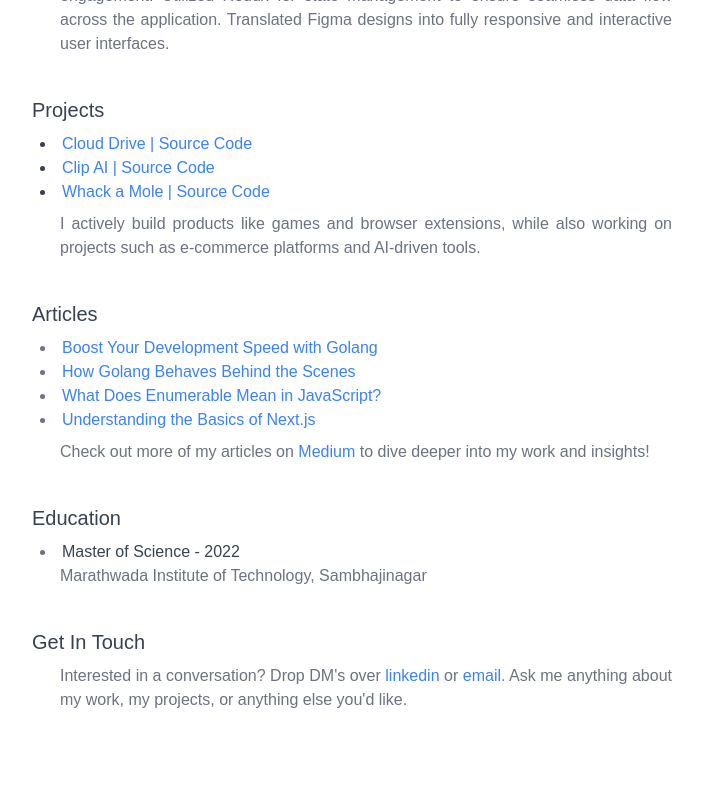
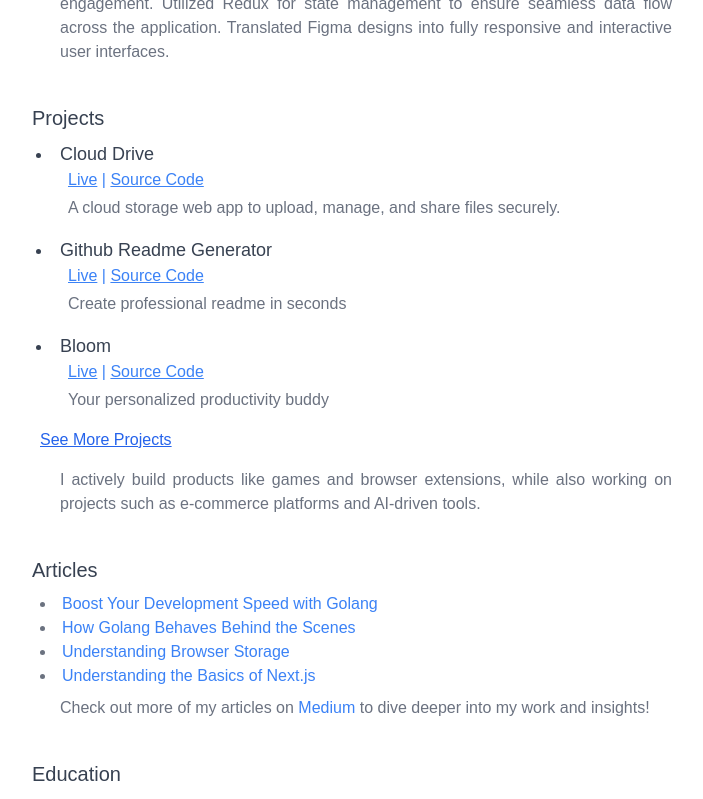
Before and after one commit to AshwiniParaye1/Portfolio3, a Next.js app: page / in a window 1280 px wide. Shown: the part 640-1439 px from the top of the page, without its empty margins (288-991 px from the left). Before the commit the page ends 1416 px from the top, so only its background shows below. Built offline with nearby package versions, Linux system fonts and the light colour scheme; a web font is replaced by a local one.

Commit message:
update projects section

```diff
--- a/app/components/Articles.jsx
+++ b/app/components/Articles.jsx
@@ -33,7 +33,7 @@ const Articles = () => {
             href="https://blog.stackademic.com/what-does-enumerable-mean-in-javascript-explained-simply-b3e52d00f621"
             target="_blank"
           >
-            What Does Enumerable Mean in JavaScript?
+            Understanding Browser Storage
           </Link>
         </span>
       </li>
--- a/app/components/Education.jsx
+++ b/app/components/Education.jsx
@@ -9,7 +9,7 @@ const Education = () => {
       <li className="pl-2 text-gray-500">
         <span className=" text-gray-700">Master of Science - 2022</span>
         <p className="pl-5 text-gray-500">
-          Marathwada Institute of Technology, Sambhajinagar
+          Marathwada Institute of Technology, Sambhajinagar, MH.
         </p>
       </li>
     </div>
--- a/app/components/Experience.jsx
+++ b/app/components/Experience.jsx
@@ -18,7 +18,7 @@ const Experience = () => {
           debugging and optimization.
         </p>
       </li>
-      <li className="pl-2 pt-2 text-gray-700">
+      <li className="pl-2 pt-4 text-gray-700">
         <span>Software Engineer | @Infosys</span>
         <p className="pl-5 text-gray-700">June 2021 - Nov 2022 | Pune, IN</p>
         <p className="pl-5 text-gray-500 text-justify">
--- a/app/components/GetInTouch.jsx
+++ b/app/components/GetInTouch.jsx
@@ -8,18 +8,19 @@ const GetInTouch = () => {
     <div>
       <h1 className="text-xl mb-2 text-gray-700">Get In Touch</h1>
       <p className="pl-7 text-gray-500 text-justify">
-        Interested in a conversation? Drop DM's over
+        I'd love to hear from you. Whether you have a question or just want to
+        talk about tech, my work, projects, or anything else you'd like. Just
+        Drop a message over{" "}
         <span className="text-blue-500 hover:text-blue-700">
           <Link href="https://www.linkedin.com/in/ashwini-paraye/">
             {" "}
-            linkedin{" "}
+            Linkedin{" "}
           </Link>
         </span>
         or{" "}
         <span className="text-blue-500 hover:text-blue-700">
-          <Link href="mailto:ashwiniparaye1@gmail.com"> email. </Link>
+          <Link href="mailto:ashwiniparaye1@gmail.com"> Email. </Link>
         </span>
-        Ask me anything about my work, my projects, or anything else you'd like.
       </p>
     </div>
   );
--- a/app/components/Projects.jsx
+++ b/app/components/Projects.jsx
@@ -1,59 +1,74 @@
-//component/Projects.jsx
+"use client";
 
 import Link from "next/link";
 import React from "react";
 
 const Projects = () => {
+  const initialProjects = [
+    {
+      title: "Cloud Drive",
+      liveLink: "https://icloud-drive.vercel.app/sign-in/",
+      codeLink: "https://github.com/AshwiniParaye1/CloudDrive",
+      description:
+        "A cloud storage web app to upload, manage, and share files securely.",
+    },
+    {
+      title: "Github Readme Generator",
+      liveLink: "https://readme-generator1.vercel.app/",
+      codeLink: "https://github.com/AshwiniParaye1/Github-Readme-Generator",
+      description: "Create professional readme in seconds",
+    },
+    {
+      title: "Bloom",
+      liveLink: "https://www.bloomwithin.site/",
+      codeLink: "https://github.com/AshwiniParaye1/Bloom",
+      description: "Your personalized productivity buddy",
+    },
+  ];
+
   return (
     <div>
-      <h1 className="text-xl  mb-2 text-gray-700">Projects</h1>
-      <li className="pl-2 text-gray-700">
-        <span className="text-blue-500 hover:text-blue-700 ">
-          <Link href="https://icloud-drive.vercel.app/sign-in/" target="_blank">
-            Cloud Drive |
-          </Link>{" "}
-        </span>
-
-        <span className=" text-blue-500 hover:text-blue-700">
+      <h1 className="text-xl mb-2 text-gray-700">Projects</h1>
+      <ul className="list-disc pl-5">
+        {initialProjects.map((project, index) => (
+          <li key={index} className="pl-2 mb-4 text-gray-700 text-justify">
+            <div className="font-medium text-lg">{project.title}</div>
+            <div className="pl-2 text-blue-500">
+              {project.liveLink && (
                 <Link
-            href="https://github.com/AshwiniParaye1/CloudDrive"
+                  href={project.liveLink}
                   target="_blank"
+                  className="hover:text-blue-700 underline"
+                >
+                  Live
+                </Link>
+              )}
+              {project.liveLink && project.codeLink && " | "}
+              {project.codeLink && (
+                <Link
+                  href={project.codeLink}
+                  target="_blank"
+                  className="hover:text-blue-700 underline"
                 >
                   Source Code
                 </Link>
-        </span>
+              )}
+            </div>
+            <div className="pl-2 text-gray-500 mt-1">{project.description}</div>
           </li>
-      <li className="pl-2 text-gray-700">
-        <span className="text-blue-500 hover:text-blue-700">
-          <Link href={"https://clip-ai.vercel.app/"} target="_blank">
-            Clip AI |
-          </Link>{" "}
-        </span>
-        <span className="text-blue-500 hover:text-blue-700">
+        ))}
+      </ul>
+
+      <div className="pl-2 mt-3">
         <Link
-            href={"https://github.com/AshwiniParaye1/AI-Video-Generator"}
-            target="_blank"
+          href="/projects"
+          className="text-blue-600 hover:text-blue-800 underline"
         >
-            Source Code
+          See More Projects
         </Link>
-        </span>
-      </li>
-      <li className="pl-2 text-gray-700">
-        <span className=" text-blue-500 hover:text-blue-700">
-          <Link href={"https://1whackamole.netlify.app/"} target="_blank">
-            Whack a Mole |
-          </Link>{" "}
-        </span>
-        <span className=" text-blue-500 hover:text-blue-700">
-          <Link
-            href={"https://github.com/AshwiniParaye1/Whack-a-mole"}
-            target="_blank"
-          >
-            Source Code
-          </Link>
-        </span>
-      </li>
-      <p className="mt-2 pl-7 text-gray-500 text-justify">
+      </div>
+
+      <p className="mt-4 pl-7 text-gray-500 text-justify">
         I actively build products like games and browser extensions, while also
         working on projects such as e-commerce platforms and AI-driven tools.
       </p>
--- /dev/null
+++ b/app/projects/page.jsx
@@ -0,0 +1,104 @@
+// projects/page.jsx
+
+"use client";
+
+import Link from "next/link";
+import React from "react";
+import { MdArrowBackIosNew } from "react-icons/md";
+
+const ProjectsPage = () => {
+  const moreProjects = [
+    {
+      title: "Github Issue Tracker",
+      liveLink: "https://issue-trackerr1.vercel.app/",
+      codeLink: "https://github.com/AshwiniParaye1/Issue-Tracker",
+      description:
+        "GitHub Issue Explorer that fetches and analyzes up to 1000 recent issues from any repository, providing detailed insights like status counts, weekly metrics, and closure rates.",
+    },
+    {
+      title: "Clip AI",
+      liveLink: "https://clip-ai.vercel.app/",
+      codeLink: "https://github.com/AshwiniParaye1/AI-Video-Generator",
+      description:
+        "An AI-powered tool to generate video clips from prompts automatically.",
+    },
+    {
+      title: "Whack a Mole",
+      liveLink: "https://1whackamole.netlify.app/",
+      codeLink: "https://github.com/AshwiniParaye1/Whack-a-mole",
+      description: "A classic fast-paced arcade game built with JavaScript.",
+    },
+    {
+      title: "Webpage Summarizer",
+      codeLink: "https://github.com/AshwiniParaye1/AI-Summarizer",
+      description:
+        "A classic and fun game built using JavaScript, where you need to whack the moles as they pop up, scoring points for every successful hit!",
+    },
+    {
+      title: "Snapshotz",
+      codeLink: "https://github.com/AshwiniParaye1/SnapShotz",
+      description:
+        "Simple and efficient chrome extension for instant webpage screenshot",
+    },
+  ];
+
+  return (
+    <div className="bg-white flex flex-col xl:pl-80 xl:pr-80 lg:pl-60 lg:pr-60 md:pl-48 md:pr-48 sm:pl-36 sm:pr-36 h-full p-16 gap-10 overflow-hidden">
+      <div className="flex items-center gap-3 pl-2">
+        <Link href="/" className="text-blue-600 hover:text-blue-800 underline">
+          <MdArrowBackIosNew />
+        </Link>
+        <h1 className="text-xl text-gray-700">Projects</h1>
+      </div>
+
+      <section>
+        <ul className="list-disc pl-5">
+          {moreProjects.map((project, index) => (
+            <li key={index} className="pl-2 mb-4 text-gray-700 text-justify">
+              <div className="font-medium text-lg">{project.title}</div>
+              <div className="pl-2 text-blue-500">
+                {project.liveLink && (
+                  <Link
+                    href={project.liveLink}
+                    target="_blank"
+                    className="hover:text-blue-700 underline"
+                  >
+                    Live
+                  </Link>
+                )}
+                {project.liveLink && project.codeLink && " | "}
+                {project.codeLink && (
+                  <Link
+                    href={project.codeLink}
+                    target="_blank"
+                    className="hover:text-blue-700 underline"
+                  >
+                    Source Code
+                  </Link>
+                )}
+              </div>
+              <div className="pl-2 text-gray-500 mt-1">
+                {project.description}
+              </div>
+            </li>
+          ))}
+        </ul>
+      </section>
+
+      <div className="pl-7 text-gray-500 text-justify">
+        <p>
+          Want to see even more? Check out {""}
+          <Link
+            href="https://github.com/AshwiniParaye1"
+            target="_blank"
+            className="text-blue-600 hover:text-blue-800 underline"
+          >
+            GitHub!
+          </Link>
+        </p>
+      </div>
+    </div>
+  );
+};
+
+export default ProjectsPage;
--- a/package.json
+++ b/package.json
@@ -12,7 +12,7 @@
     "next": "15.1.0",
     "react": "^19.0.0",
     "react-dom": "^19.0.0",
-    "react-icons": "^5.4.0"
+    "react-icons": "^5.5.0"
   },
   "devDependencies": {
     "@eslint/eslintrc": "^3",
```
Also changed, not shown: 1 other file (tests, documents, lock files or other folders). Lines whose indentation alone changed are shown as unchanged.
